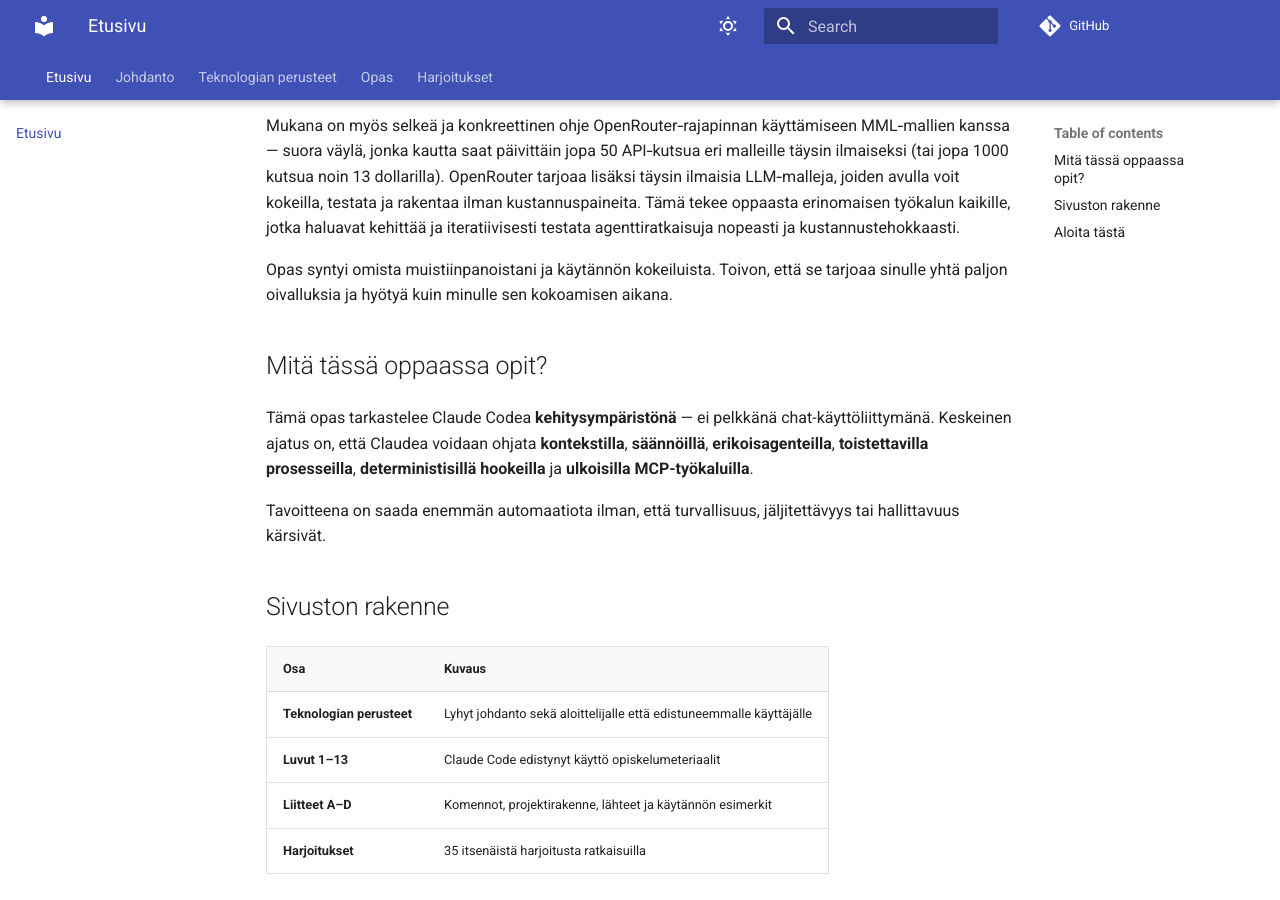
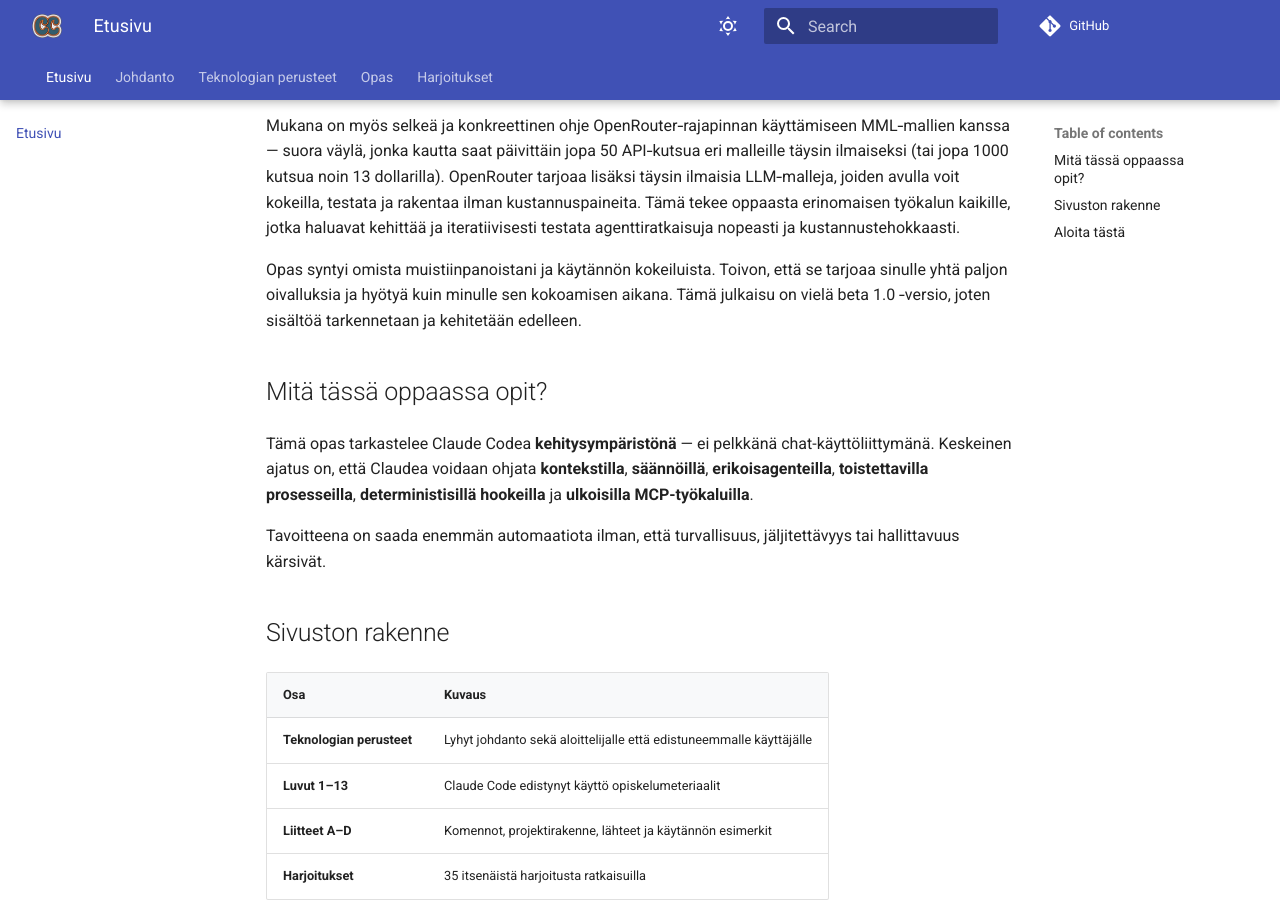
Before and after one commit to MipoRepo/claudecodecourse, an MkDocs documentation site: the page built from docs/index.md, in a window 1280 px wide and 900 px high, scrolled down 693 px. Built offline with MkDocs 1.6.1 and Material for MkDocs 9.7.7, drawn with Linux system fonts in a browser that asks for light colours; comment, search, counter and statistics services are not loaded.

Commit message:
logon lisäys material teemaan ja index.html päivitys

```diff
--- a/docs/index.md
+++ b/docs/index.md
@@ -8,7 +8,7 @@
 
 Mukana on myös selkeä ja konkreettinen ohje OpenRouter‑rajapinnan käyttämiseen MML‑mallien kanssa — suora väylä, jonka kautta saat päivittäin jopa 50 API‑kutsua eri malleille täysin ilmaiseksi (tai jopa 1000 kutsua noin 13 dollarilla). OpenRouter tarjoaa lisäksi täysin ilmaisia LLM‑malleja, joiden avulla voit kokeilla, testata ja rakentaa ilman kustannuspaineita. Tämä tekee oppaasta erinomaisen työkalun kaikille, jotka haluavat kehittää ja iteratiivisesti testata agenttiratkaisuja nopeasti ja kustannustehokkaasti.
 
-Opas syntyi omista muistiinpanoistani ja käytännön kokeiluista. Toivon, että se tarjoaa sinulle yhtä paljon oivalluksia ja hyötyä kuin minulle sen kokoamisen aikana.
+Opas syntyi omista muistiinpanoistani ja käytännön kokeiluista. Toivon, että se tarjoaa sinulle yhtä paljon oivalluksia ja hyötyä kuin minulle sen kokoamisen aikana. Tämä julkaisu on vielä beta 1.0 ‑versio, joten sisältöä tarkennetaan ja kehitetään edelleen.
 
 ## Mitä tässä oppaassa opit?
 
--- a/mkdocs.yml
+++ b/mkdocs.yml
@@ -11,6 +11,8 @@
 copyright: '© 2026 <a href="https://github.com/MipoRepo">Mikko Pohjola</a>. All rights reserved.'
 theme:
   name: material
+  logo: assets/diagrams/images/logo.png
+
   features:
     - navigation.tabs
     - navigation.tabs.sticky
@@ -48,7 +50,6 @@
       - Mitä on Claude Code?: johdanto/mita-on-claude-code.md
       - LLM malli: johdanto/mielenmalli.md
       - Permission engine: johdanto/permission-engine.md
-      - Lähteiden merkinnät:johdanto/terminologia.md
   - Teknologian perusteet:
       - Aloittelijalle: teknologian-perusteet/aloitus.md
       - Edistyneelle: teknologian-perusteet/edistyneelle.md
```
Also changed, not shown: docs/assets/diagrams/images/logo.jpg (added), docs/assets/diagrams/images/logo.png (added).
